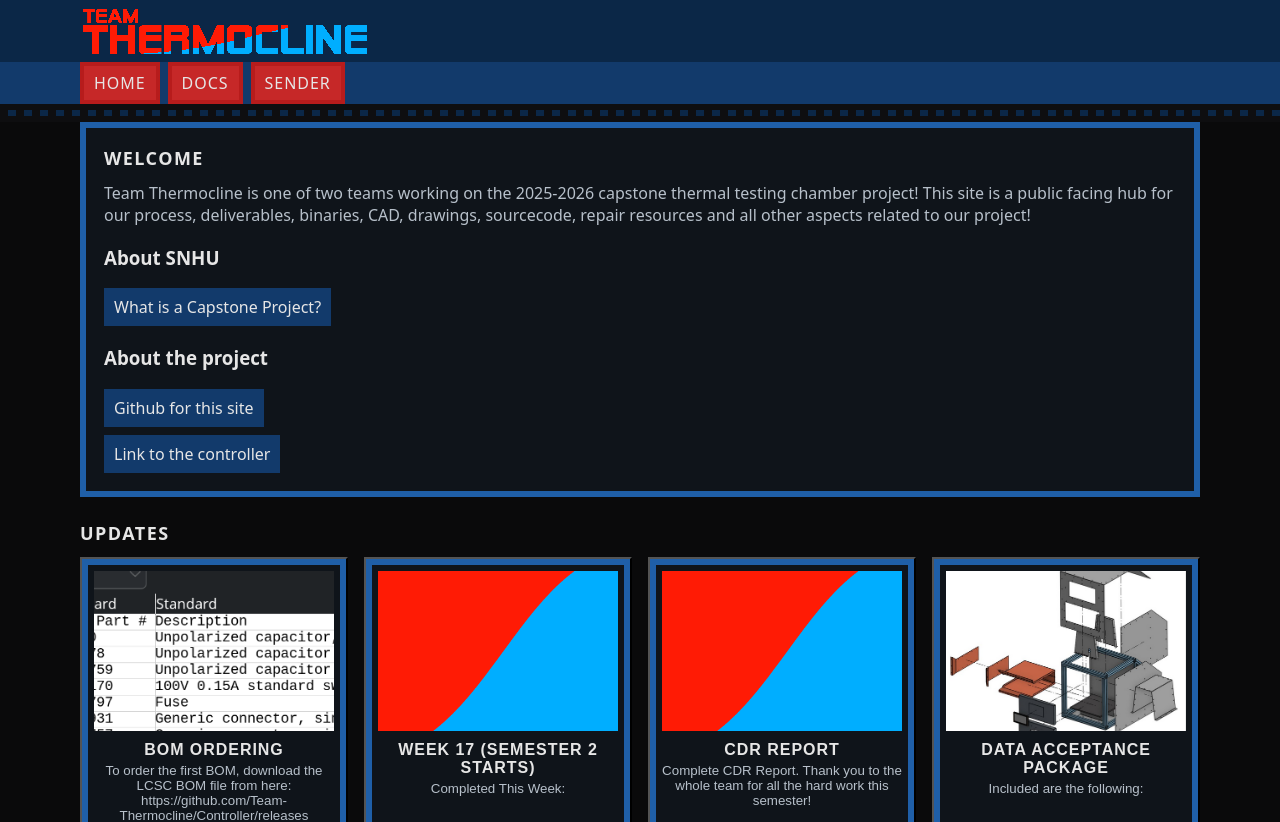
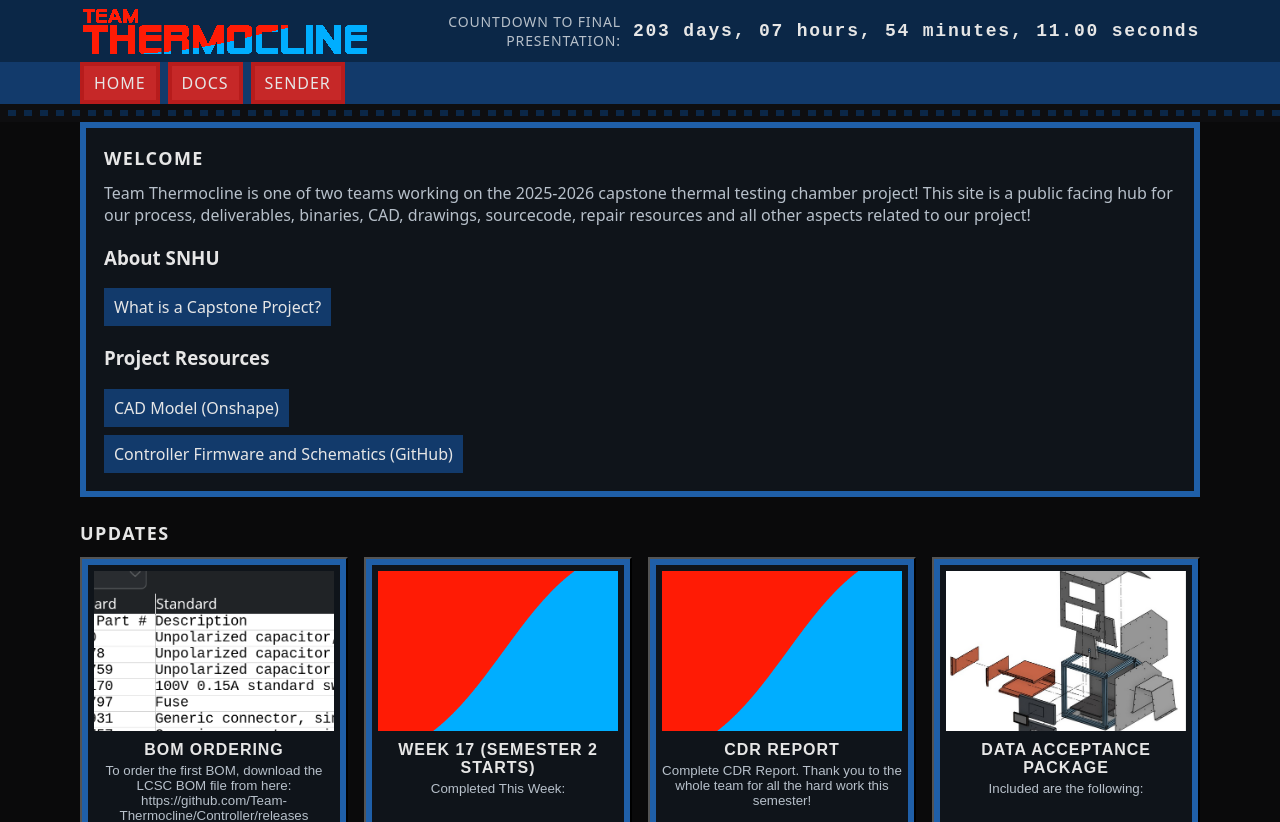
Before and after one commit to Team-Thermocline/team-thermocline.github.io, a Svelte app: page / in a window 1280 px wide. Shown: the top 822 px of the page. Built offline with nearby package versions, Linux system fonts and the light colour scheme.

Commit message:
Add the very omious countdown

```diff
--- a/src/App.svelte
+++ b/src/App.svelte
@@ -3,6 +3,7 @@
   import { marked } from "marked";
   import Sender from "./sender/Sender.svelte";
   import Docs from "./Docs.svelte";
+  import Countdown from "./Countdown.svelte";
 
   const navItems = [
     { label: "Home", href: "#home", page: "home" },
@@ -86,6 +87,7 @@
         src="/logos/Thermocline%20Logo.png"
         alt="Team Thermocline Logo"
       />
+      <Countdown />
     </div>
   </div>
   <nav class="navbar">
@@ -126,17 +128,19 @@
         </li>
       </ul>
 
-      <h3>About the project</h3>
+      <h3>Project Resources</h3>
       <ul class="link-list">
         <li>
           <a
-            href="https://github.com/Team-Thermocline/team-thermocline.github.io"
-            >Github for this site</a
+            href="https://cad.onshape.com/documents/0f6d7252fc29b453c7fe25c5/w/f9ad2d1b899e019a4809f833/e/44465f285c45dfca95ecae76?renderMode=0&uiState=6969aaa170ee313f4754e0f0"
+            target="_blank"
+            rel="noopener noreferrer"
+            >CAD Model (Onshape)</a
           >
         </li>
         <li>
           <a href="https://github.com/Team-Thermocline/Controller"
-            >Link to the controller</a
+            >Controller Firmware and Schematics (GitHub)</a
           >
         </li>
       </ul>
--- /dev/null
+++ b/src/Countdown.svelte
@@ -0,0 +1,63 @@
+<script>
+  // Countdown timer
+  const targetTimestamp = 1777068000; // April 24, 6pm
+  let countdownDisplay = "00:00:00:00.00";
+
+  function formatCountdown(ms) {
+    if (ms <= 0) return "00:00:00:00.00";
+
+    const totalSeconds = Math.floor(ms / 1000);
+    const days = Math.floor(totalSeconds / 86400);
+    const hours = Math.floor((totalSeconds % 86400) / 3600);
+    const minutes = Math.floor((totalSeconds % 3600) / 60);
+    const seconds = totalSeconds % 60;
+    const tenths = Math.floor((ms % 1000) / 100);
+    const hundredths = Math.floor((ms % 100) / 10);
+
+    return `${String(days).padStart(2, '0')} days, ${String(hours).padStart(2, '0')} hours, ${String(minutes).padStart(2, '0')} minutes, ${String(seconds).padStart(2, '0')}.${tenths}${hundredths} seconds`;
+  }
+
+  function updateCountdown() {
+    if (typeof window === "undefined") return;
+    const now = Date.now();
+    const target = targetTimestamp * 1000; // Convert to milliseconds
+    const diff = target - now;
+    countdownDisplay = formatCountdown(diff);
+  }
+
+  // Initialize and update countdown every 10ms for hundredths precision
+  if (typeof window !== "undefined") {
+    updateCountdown();
+    setInterval(updateCountdown, 10);
+  }
+</script>
+
+<div class="countdown-container">
+  <span class="countdown-label">Countdown to Final Presentation:</span>
+  <span class="countdown-timer">{countdownDisplay}</span>
+</div>
+
+<style>
+  .countdown-container {
+    display: flex;
+    align-items: center;
+    gap: 12px;
+  }
+
+  .countdown-label {
+    font-size: 14px;
+    color: var(--muted);
+    text-transform: uppercase;
+    letter-spacing: 0.06em;
+    text-align: right;
+  }
+
+  .countdown-timer {
+    font-family: "Courier New", monospace;
+    font-size: 18px;
+    font-weight: 600;
+    color: var(--text);
+    letter-spacing: 0.1em;
+    white-space: nowrap;
+  }
+</style>
--- a/src/styles.css
+++ b/src/styles.css
@@ -42,8 +42,10 @@ main, section, div, article, header, nav {
 .brand {
   display: flex;
   align-items: center;
+  justify-content: space-between;
   gap: 16px;
   padding: 6px 0;
+  position: relative;
 }
 
 .logo {
```
